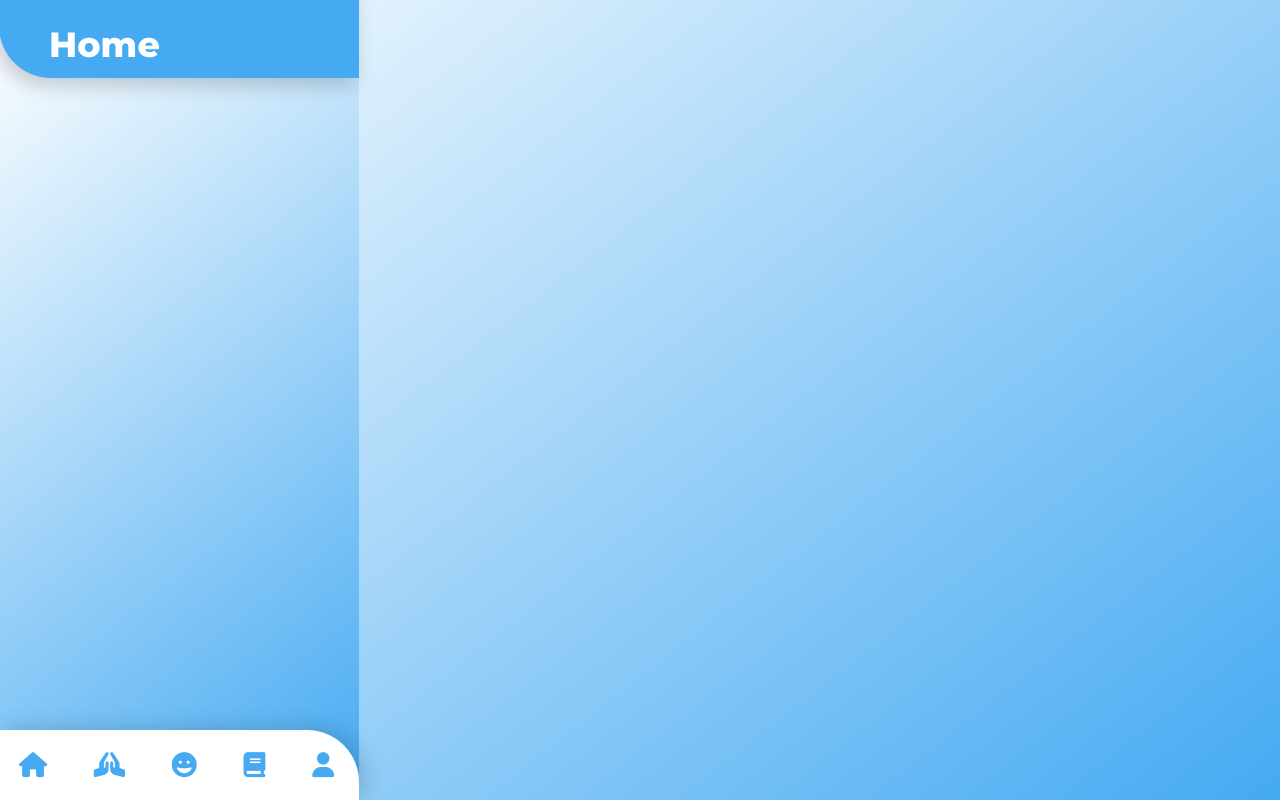
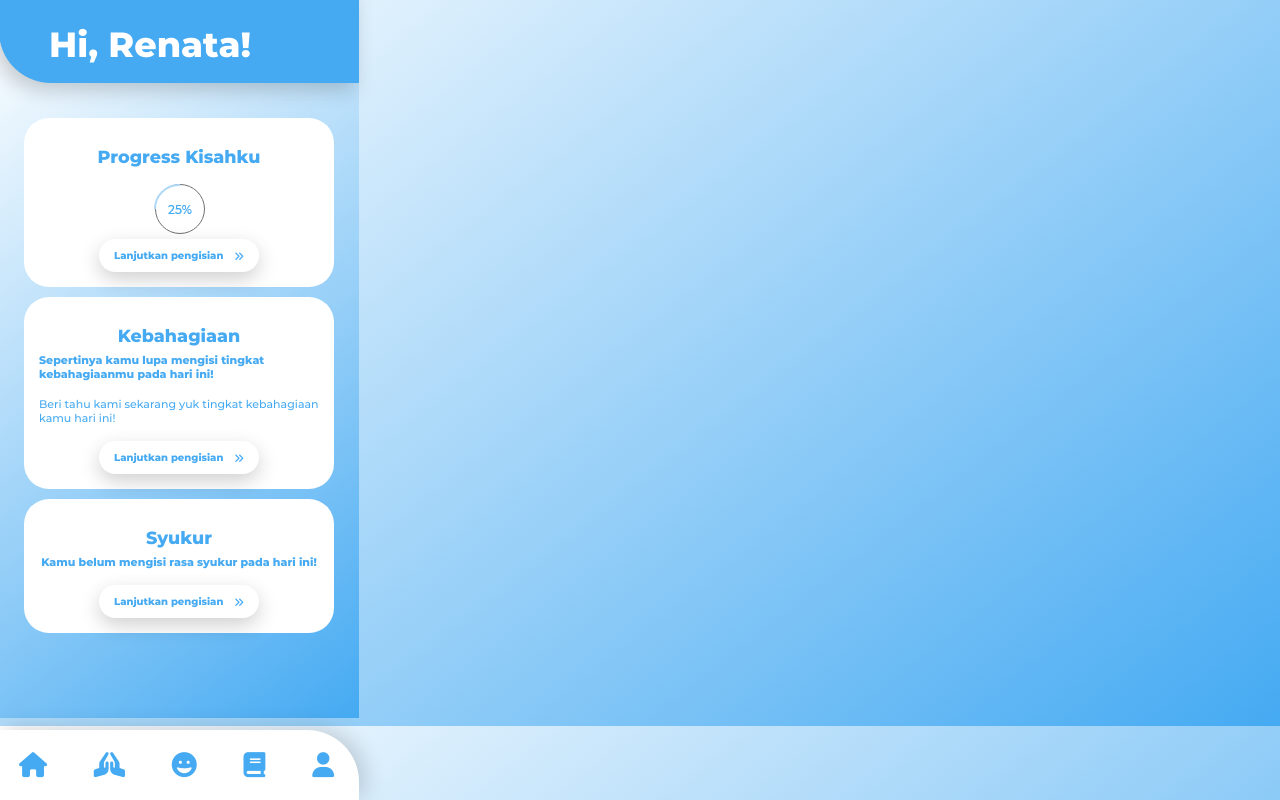
Before and after one commit to coderey-tf/kenalanyuk, a website: page index.html in a window 1280 px wide. Drawn offline with Linux system fonts and the light colour scheme.

Commit message:
nambah homepage

```diff
--- /dev/null
+++ b/asset/css/style.css
@@ -0,0 +1,154 @@
+@font-face {
+  font-family: montserrat;
+  src: url(../font/Montserrat-ExtraBold.ttf);
+}
+
+@font-face {
+  font-family: montserrat-med;
+  src: url(../font/Montserrat-Medium.ttf);
+}
+
+:root {
+  --primarycolor: #45AAF2;
+}
+
+html,
+body {
+  background: linear-gradient(-38deg, #45aaf2, white);
+  /* height: 100%; */
+  background-size: cover;
+  background-attachment: scroll;
+}
+
+body {
+  display: flex;
+  flex-direction: column;
+  width: 360px;
+  margin-left: -1px;
+  /* position: fixed; */
+
+}
+
+.header {
+
+  height: 60px;
+  background-color: var(--primarycolor);
+  border-radius: 0 0 0 52px;
+  box-shadow: -5px 7px 20px #00000030;
+
+  color: white;
+  font-size: 35px;
+  font-family: montserrat;
+
+  padding-left: 50px;
+
+  padding-top: 35px;
+  margin-top: -20px;
+  padding-bottom: -80px;
+}
+
+.container {
+  font-family: montserrat;
+  text-align: center;
+  display: flex;
+  flex-direction: column;
+  align-items: center;
+  justify-content: center;
+}
+
+section.pisah {
+  display: flex;
+  flex-direction: column;
+  align-items: center;
+  justify-content: center;
+  width: 100%;
+  padding: 15px;
+}
+
+section.pisah div.kebahagiaan,
+div.kisahku,
+div.syukur {
+  display: flex;
+  flex-direction: column;
+  justify-content: space-between;
+  align-items: center;
+
+
+
+}
+
+div p {
+  margin-top: -10px;
+  text-align: left;
+  font-size: 11px;
+}
+
+a.menus {
+  text-decoration: none;
+}
+
+.menus {
+  background-color: white;
+  color: var(--primarycolor);
+  border-radius: 25px;
+  margin-top: 20px;
+  margin-bottom: -10px;
+  padding: 10px 15px;
+  width: 280px;
+  font-size: 15px;
+
+  display: flex;
+  flex-direction: row;
+  justify-content: space-between;
+  align-items: center;
+
+
+}
+
+a.dalam {
+  font-size: 10px;
+  margin: 5px;
+  box-shadow: 0px 7px 20px #00000030;
+  width: 130px;
+}
+
+div.akhir {
+  margin-bottom: 70px;
+}
+
+
+
+a:visited,
+a:link {
+  text-decoration: none;
+  color: var(--primarycolor);
+}
+
+.navbar {
+  bottom: 0;
+  position: fixed;
+  width: 360px;
+  overflow: hidden;
+  /* margin-top: 35px; */
+  height: 50px;
+  background-color: white;
+  border-radius: 0 52px 0px 0px;
+  box-shadow: 7px -3px 20px #00000025;
+
+  color: var(--primarycolor);
+  font-size: 25px;
+  font-family: montserrat;
+
+  display: flex;
+  flex-direction: row;
+  justify-content: space-between;
+  padding-top: 20px;
+
+}
+
+section.bwh {
+  padding-left: 20px;
+  padding-right: 25px;
+  /* padding-top: 5px;
+  padding-bottom: 25px; */
+}
--- a/index.html
+++ b/index.html
@@ -4,51 +4,48 @@
   <meta charset="UTF-8">
   <meta name="viewport" content="width=device-width, initial-scale=1.0, shrink-to-fit=no">
   <script src="https://kit.fontawesome.com/44ac45bce4.js" crossorigin="anonymous"></script>
-  <link rel="stylesheet" href="./asset/css/profil.css">
+  <link rel="stylesheet" href="./asset/css/style.css">
   <title>Kenalan Yuk</title>
 </head>
 
 <body>
   <div class="header">
-  Home
+  Hi, Renata!
   </div>
 
-  <!-- <div class="container">
-    <section class="foto">
-      <a target="_blank" href="rey.jpg">
-        <img src="./asset/img/rey.jpg" alt="rey" width="160" height="140">
-      </a>
-      <div class="desc" style="color:white; text-decoration:underline #45AAF2; text-decoration-style: wavy;">Hi, Renata!</div>
+  <div class="container">
+    <section class="pisah">
+      <div class="menus kisahku">
+        <h3>Progress Kisahku</h3>
+        <img src="./asset/img/persen.png" alt="">
+        <a class="menus dalam" href="kisahku.html">
+          Lanjutkan pengisian
+          <i class="fas fa-angle-double-right"></i>
+        </a>
+      </div>
+      <div class="menus kebahagiaan">
+        <h3>Kebahagiaan</h3>
+        <p>Sepertinya kamu lupa mengisi
+          tingkat kebahagiaanmu pada hari ini!
+        </p>
+        <p  style="font-family: montserrat-med ; margin-top: 5px;">Beri tahu kami sekarang yuk tingkat
+          kebahagiaan kamu hari ini!</p>
+          <a class="menus dalam" href="mood.html">
+            Lanjutkan pengisian
+            <i class="fas fa-angle-double-right"></i>
+          </a>
+      </div>
+      <div class="menus syukur akhir">
+        <h3>Syukur</h3>
+        <p>Kamu belum mengisi rasa syukur
+          pada hari ini!</p>
+          <a class="menus dalam" href="syukur.html">
+            Lanjutkan pengisian
+            <i class="fas fa-angle-double-right"></i>
+          </a>
+      </div>
     </section>
-
-    <section class="menu fixed">
-      <a class="menus Data-Pribadi" href="/datapribadi/data-pribadi.html">
-        <i class="fas fa-user"></i>
-        Data pribadi
-        <i class="fas fa-chevron-right"></i>
-      </a>
-      <a class="menus Pengaturan" href="/pengaturan/pengaturan.html">
-        <i class="fas fa-cog"></i>
-        Pengaturan
-        <i class="fas fa-chevron-right"></i>
-      </a>
-      <a class="menus FAQs" href="/faqs/faqs.html">
-        <i class="fas fa-question-circle"></i>
-        FAQs
-        <i class="fas fa-chevron-right"></i>
-      </a>
-      <a class="menus Bantuan" href="/bantuan/bantuan.html">
-        <i class="fas fa-life-ring"></i>
-        Bantuan
-        <i class="fas fa-chevron-right"></i>
-      </a>
-      <a class="menus Keluar">
-        <i class="fas fa-door-open"></i>
-        Keluar
-        <i class="fas fa-chevron-right"></i>
-      </a>
-    </section>
-  </div> -->
+  </div>
 
   <div class="navbar">
     <section class="home bwh">
```
Also changed, not shown: mood.html (+1 -1 lines), asset/img/persen.png (added).
